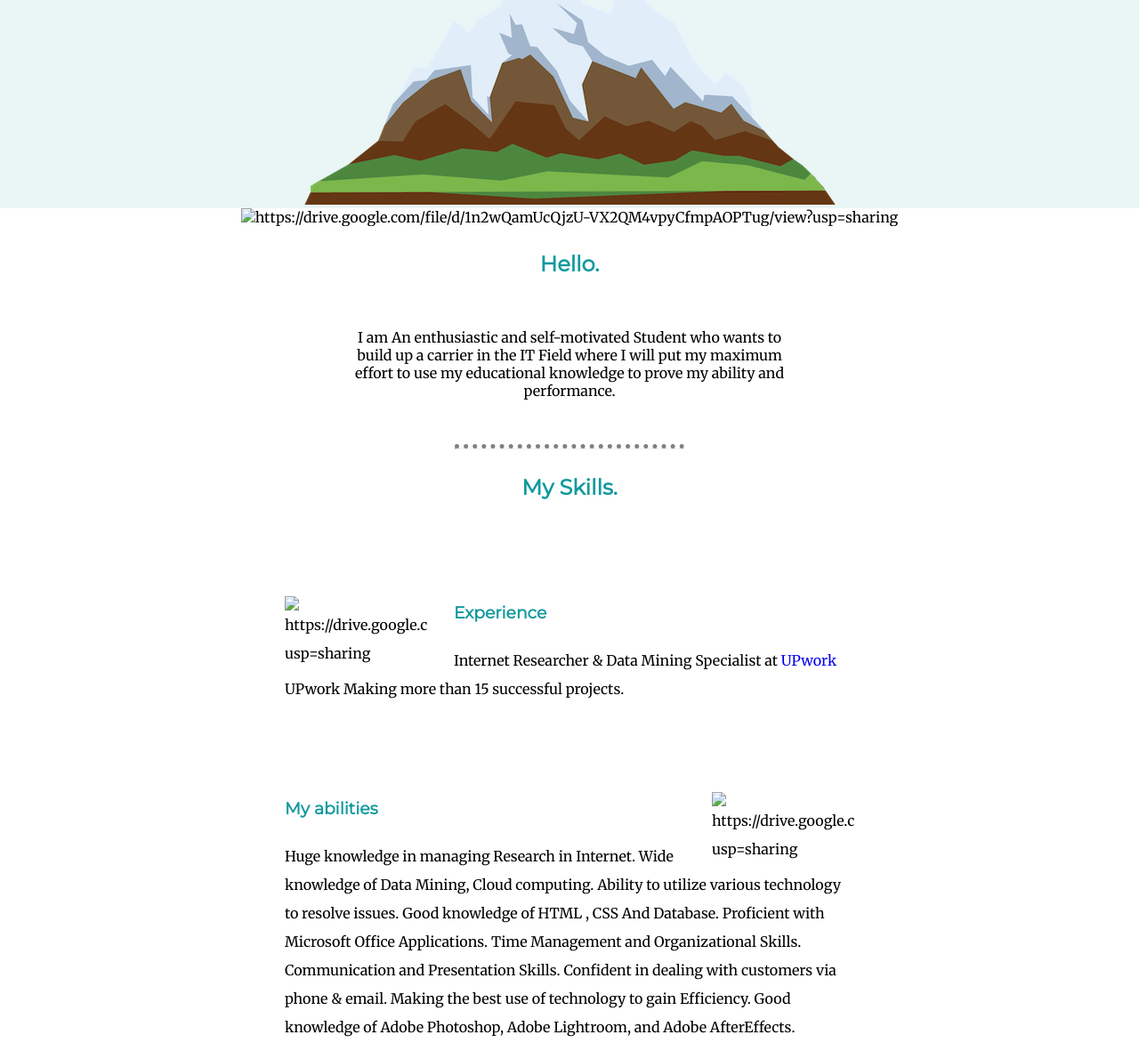
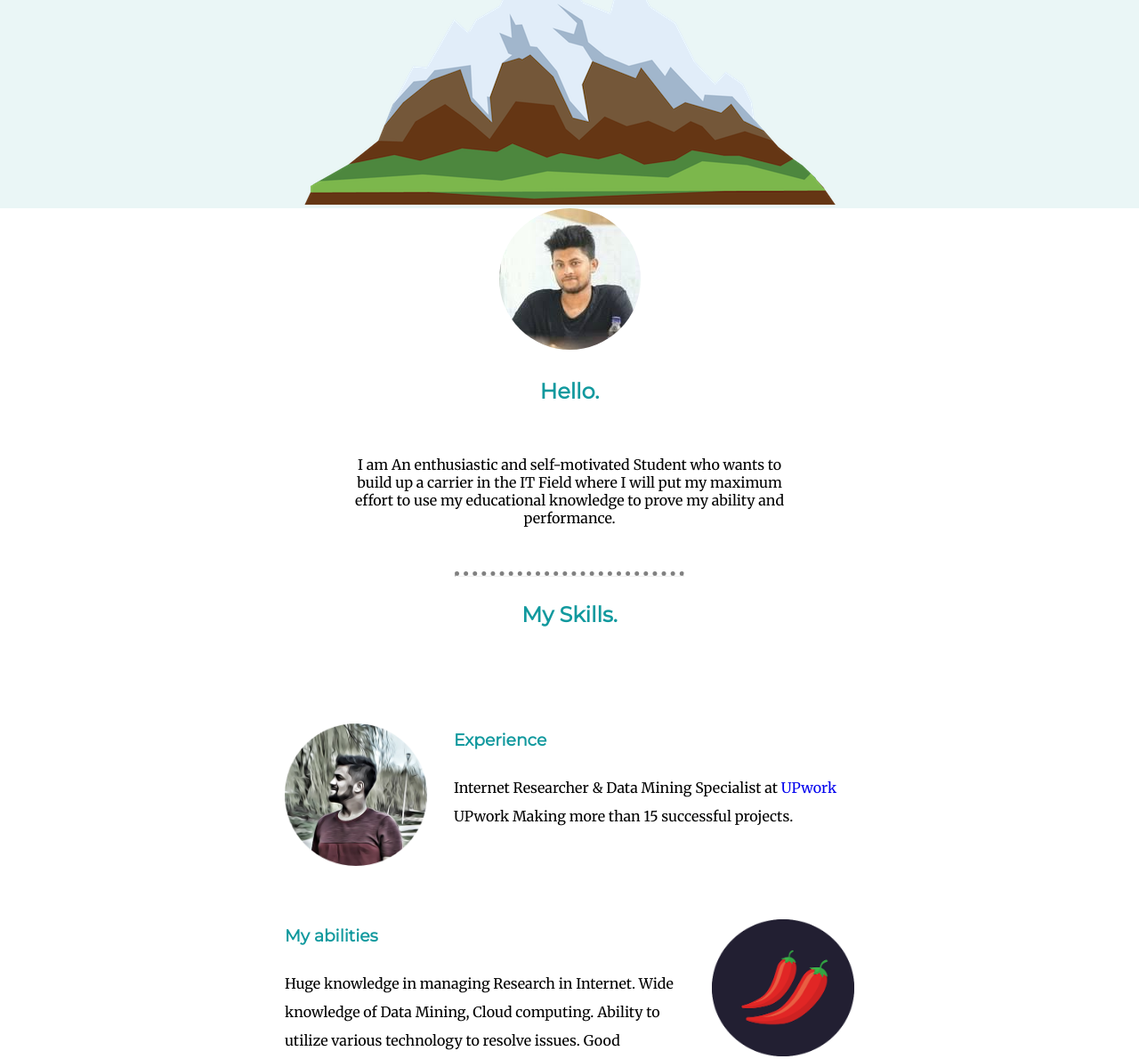
Before and after one commit to sm-sadi/CV, a plain HTML site: page index.html in a window 1280 px wide. Shown: the part 511-1701 px from the top of the page at 89% size. Drawn offline with Linux system fonts and the light colour scheme.

Commit message:
Update index.html

```diff
--- a/index.html
+++ b/index.html
@@ -21,7 +21,7 @@
 
   <div class="middle-container">
     <div class="profile">
-      <img src="master/images/pic.png" alt="https://drive.google.com/file/d/1n2wQamUcQjzU-VX2QM4vpyCfmpAOPTug/view?usp=sharing">
+      <img src="images/pic.png" alt="sadi's photo">
       <h2>Hello.</h2>
       <p class="biopara">I am An enthusiastic  and self-motivated Student who wants to build up a carrier in the IT Field where I will put my maximum effort to use my educational knowledge to prove my ability and performance.</p>
     </div>
@@ -29,13 +29,13 @@
     <div class="skills">
       <h2>My Skills.</h2>
       <div class="skill-row">
-        <img class="skill-pic" src="master/images/skillphot.png" alt="https://drive.google.com/file/d/1PNFMFMVeuDBW5MlrCYfQdjQEfjJgVx6N/view?usp=sharing">
+        <img class="skill-pic" src="images/skillphot.png" alt="skill photo ">
         <h3>Experience</h3>
         <p >Internet Researcher & Data Mining Specialist at <a href="https://www.upwork.com/o/profiles/users/~0187c67eeb7ddd7918/">UPwork</a> UPwork
 Making more than 15 successful projects.</p>
       </div>
       <div class="skill-row">
-        <img class="chillpic" src="master/images/chillies.png" alt="https://drive.google.com/file/d/1FlvZn20QD99j_EtNcF2Wt1R1wXknyYyZ/view?usp=sharing">
+        <img class="chillpic" src="images/chillies.png" alt="chillipic ">
         <h3>My abilities</h3>
         <p >Huge knowledge in managing Research in Internet.
 Wide knowledge of Data Mining, Cloud computing.
```
